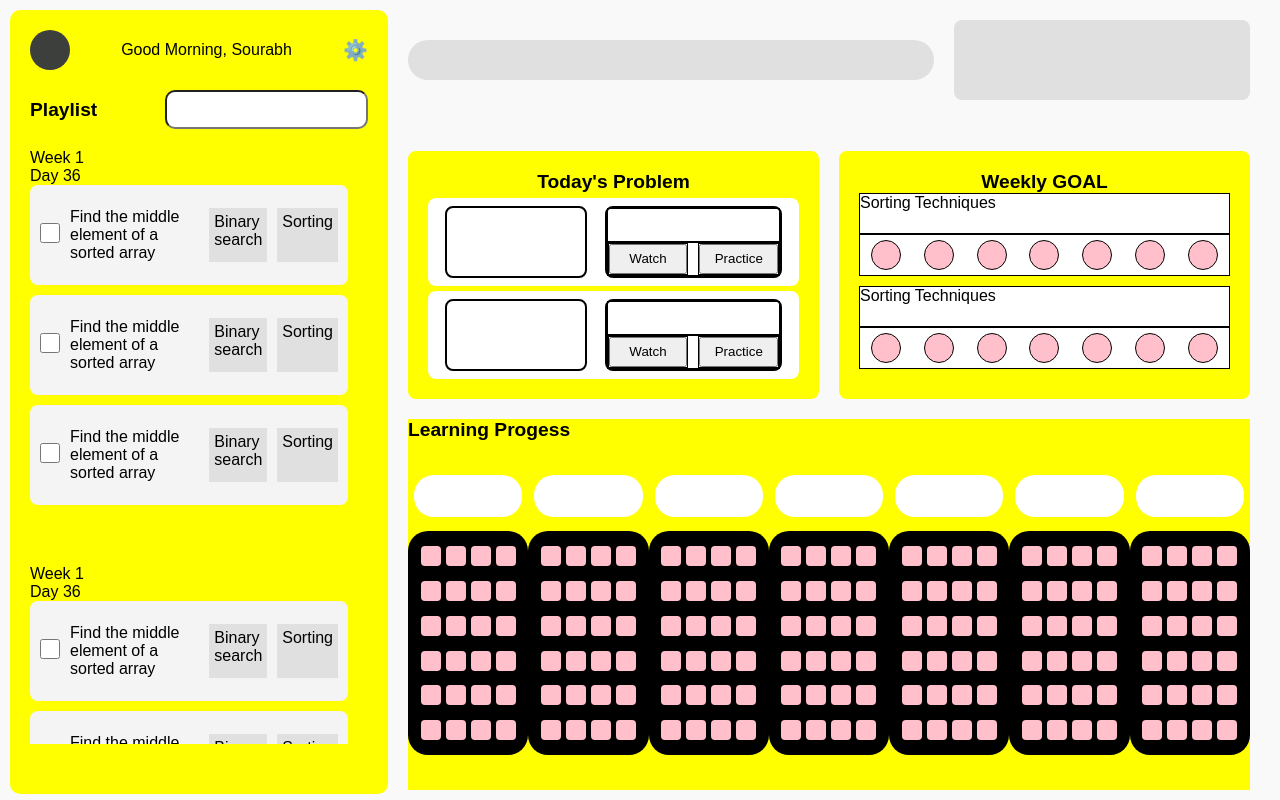
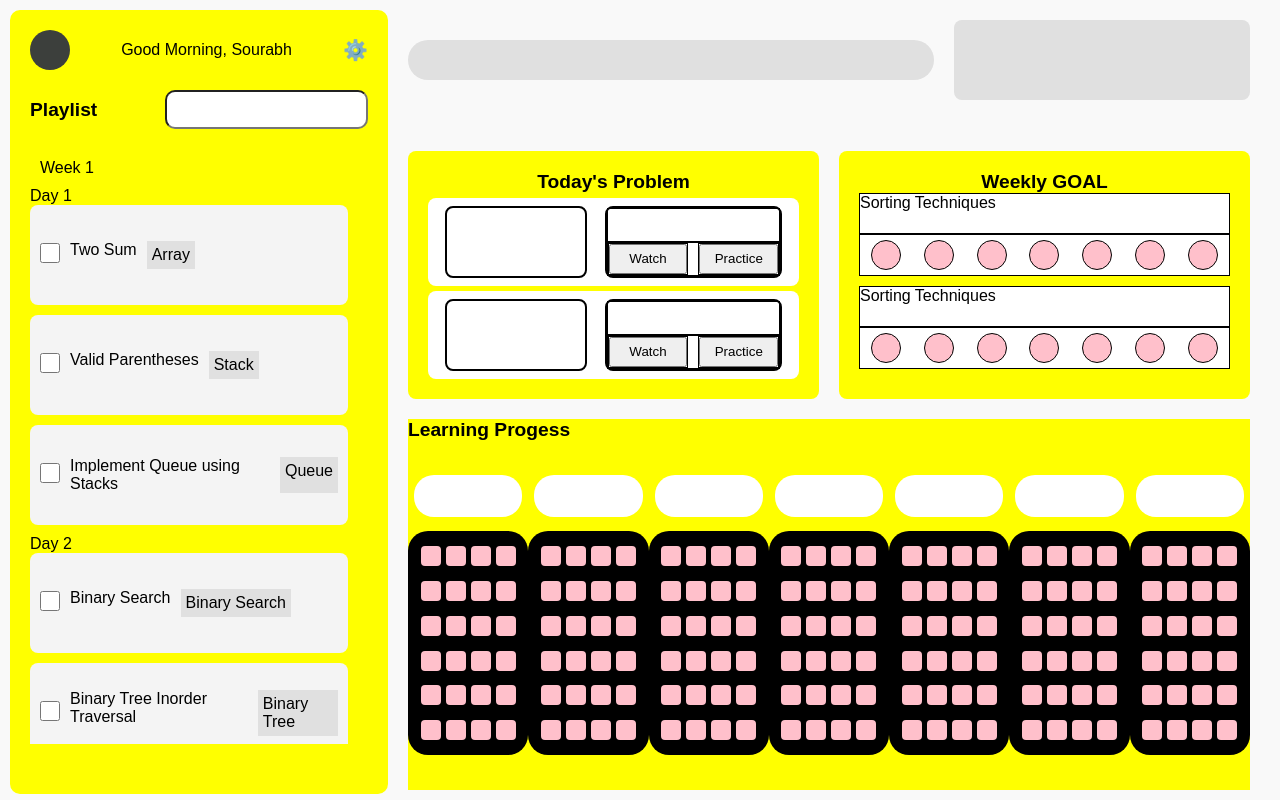
Before and after one commit to Tina067/CodeHub, a React (Create React App) app: page / in a window 1280 px wide. Built offline with nearby package versions, Linux system fonts and the light colour scheme.

Commit message:
1st commit 13-11-24

```diff
--- a/src/components/Sidebar.jsx
+++ b/src/components/Sidebar.jsx
@@ -8,7 +8,11 @@ function Sidebar(props) {
 
      const {QData} = props;
     //  const preparationPlan =QData?.[0].Object.keys(QData)[0];
-    const preparationPlan = Object.keys(QData?.[0] ?? {})?.[0];
+    const preparationPlanKey = Object.keys(QData?.[0] ?? {})?.[0];
+    const preparationPlan = QData[0]["7DaysPreparationPlan"];
+    console.log("PreparationPlan")
+    console.log(preparationPlan);
+
 
      const handleChange = (e) => {
       setInputValue(e.target.value)
@@ -37,7 +41,7 @@ function Sidebar(props) {
             onFocus={handleFocus}
             ></input>
             <datalist id="dropdown-options">
-                <option value={preparationPlan} />
+                <option value={preparationPlanKey} />
                 <option value="option 2" />
                 <option value="option 3" />
                 <option value="option 4" />
@@ -45,10 +49,13 @@ function Sidebar(props) {
         </div>
       </div>
       <div className="tasklist-section">
+     {preparationPlan.map((task)=>(
+        <TaskList key={task.week}  Task={task}/>
+      ))}
+      {/* <TaskList />
       <TaskList />
       <TaskList />
-      <TaskList />
-      <TaskList />
+      <TaskList /> */}
       </div>
 
       {/* <InfoBoxList /> */}
--- a/src/components/TaskList.css
+++ b/src/components/TaskList.css
@@ -36,6 +36,18 @@
 
 
   .check-box .task-list-checkbox {
-    width: 20px;  /* Set desired width */
-    height: 20px; /* Set desired height */
+    width: 20px;
+    height: 20px;
 }
+
+
+.weekName {
+  position: sticky;
+  top: 0;
+  background-color:yellow;
+  padding: 10px;
+  /* font-size: 1.2em; */
+  /* font-weight: bold; */
+  /* z-index: 1;
+  /* border-bottom: 2px solid #ddd; */
+}
--- a/src/components/TaskList.jsx
+++ b/src/components/TaskList.jsx
@@ -1,24 +1,36 @@
 import React from 'react';
 import './TaskList.css';
 
-function TaskList() {
+function TaskList(props) {
+  const { Task } = props;
+  console.log(Task);
+
   return (
     <div className='main-Tasklist'>
-    <div className="weekName">Week 1</div>
-    <div className="days">Day 36</div>
-    <div className='taskList'>
-      {[1,2 ,3].map((task) => (
-        <div key={task} className="task-list-item">
-        <div className="check-box"><input type="checkbox" className="task-list-checkbox" /></div>
-        <div className="question-section">
-        {/* <span className='question'>Task {task}</span> */}
-        <span className='question'>Find the middle element of a sorted array</span>
-        <span className='question-topic'>Binary search</span>
-        <span className='question-topic'>Sorting</span>
-        </div>
+      {/* Looping through each week */}
+      <div className="weekName">Week {Task.week}</div>
+
+      {/* Looping through each day */}
+      {Task.days.map((dayItem) => (
+        <div key={dayItem.day} className="day-section">
+          <div className="days">Day {dayItem.day}</div>
+
+          {/* Looping through each question of the day */}
+          <div className="taskList">
+            {dayItem.questions.map((questionItem, index) => (
+              <div key={index} className="task-list-item">
+                <div className="check-box">
+                  <input type="checkbox" className="task-list-checkbox" />
+                </div>
+                <div className="question-section">
+                  <span className='question'>{questionItem.question}</span>
+                  <span className='question-topic'>{questionItem.topic}</span>
+                </div>
+              </div>
+            ))}
+          </div>
         </div>
       ))}
-    </div>
     </div>
   );
 }
```
